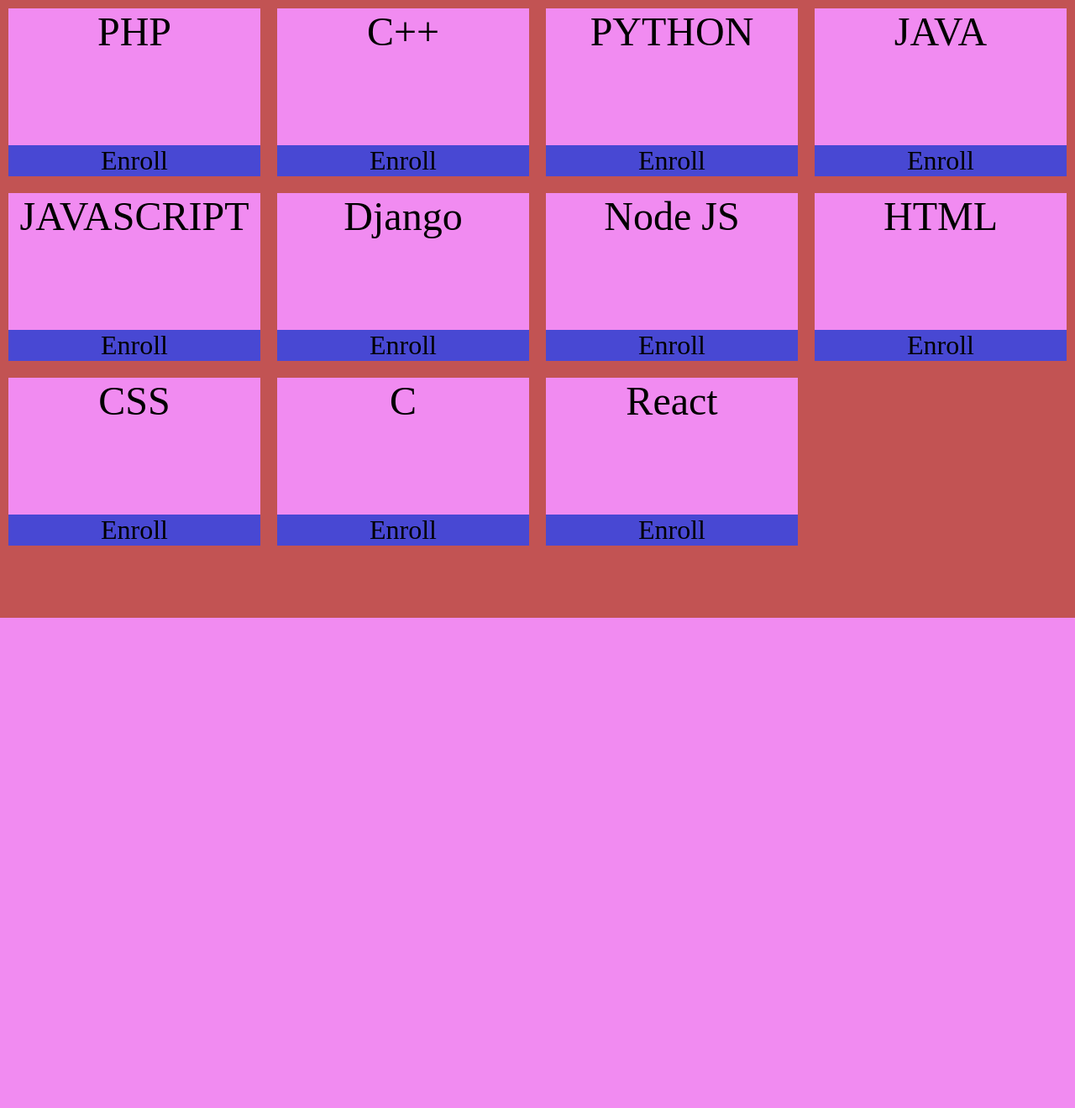
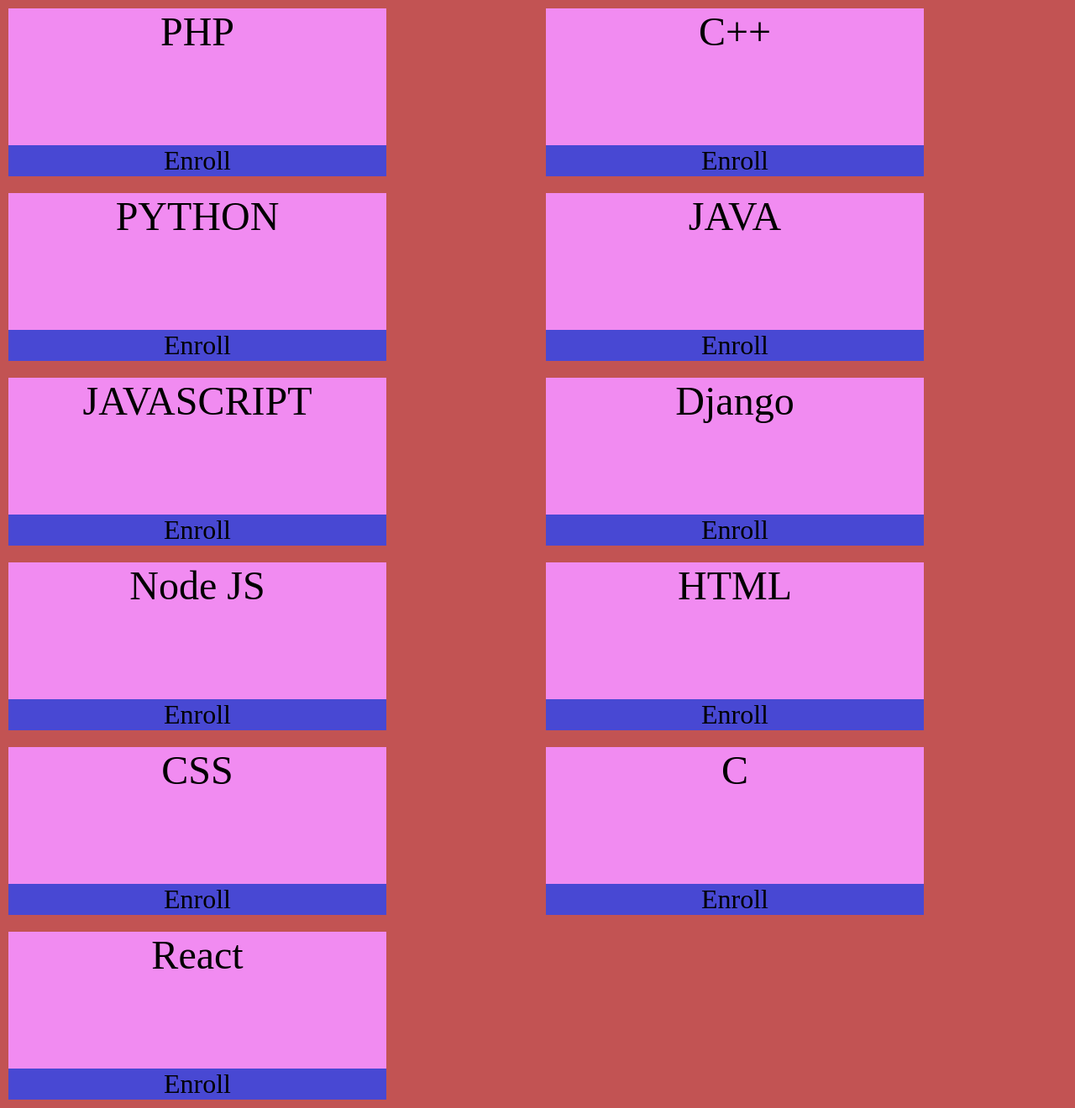
Before and after one commit to Aziz-Ru/Web_Dev_Lab, a Django app: page / in a window 1280 px wide. Shown: the part 64-1384 px from the top of the page at 84% size. Before the commit the page ends 800 px from the top, so only its background shows below. Run offline with Django 4.2, Linux system fonts and the light colour scheme; some libraries are stand-ins or nearby versions.

Commit message:
Html css update NOW

```diff
--- a/static/css/home.css
+++ b/static/css/home.css
@@ -1,10 +1,10 @@
 .main_content {
   display: grid;
   /* grid-gap: 10px; */
-  grid-template: repeat(2, 2fr) / repeat(auto-fit, minmax(300px, 1fr));
+  grid-template: repeat(2, 2fr) / repeat(auto-fit, minmax(450px, 1fr));
 }
 .feature_content {
-  width: 300px;
+  width: 450px;
   height: 200px;
   background-color: rgb(241, 139, 241);
   margin: 10px;
```
